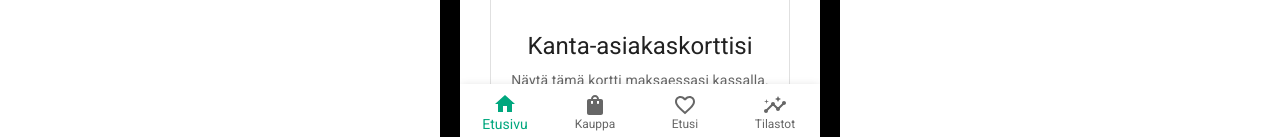
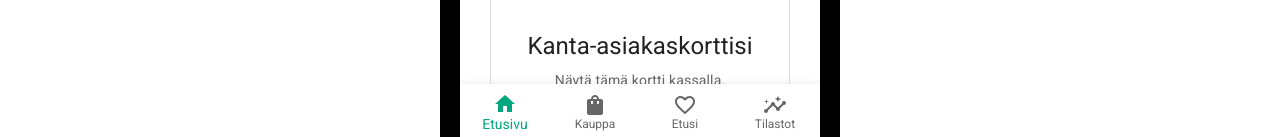
Before and after one commit to Konstanenonen/mui-demo, a React (Create React App) app: page / in a window 1280 px wide. Shown: the part 640-777 px from the top of the page. Built offline with nearby package versions, Linux system fonts and the light colour scheme; the HTML template or start-up script is replaced by a standard one.

Commit message:
Made the qr-code card more stylish

```diff
--- a/src/components/QrCodeCard.tsx
+++ b/src/components/QrCodeCard.tsx
@@ -34,8 +34,7 @@ function QrCodeCard() {
           variant="body2"
           color="text.secondary"
         >
-          Näytä tämä kortti maksaessasi kassalla. Kanta-asiakasnumerosi:{" "}
-          <span style={{ fontWeight: "bold" }}>23123123</span>
+          Näytä tämä kortti kassalla.
         </Typography>
       </CardContent>
       <CardActions sx={{ display: "flex", justifyContent: "center" }}>
```
